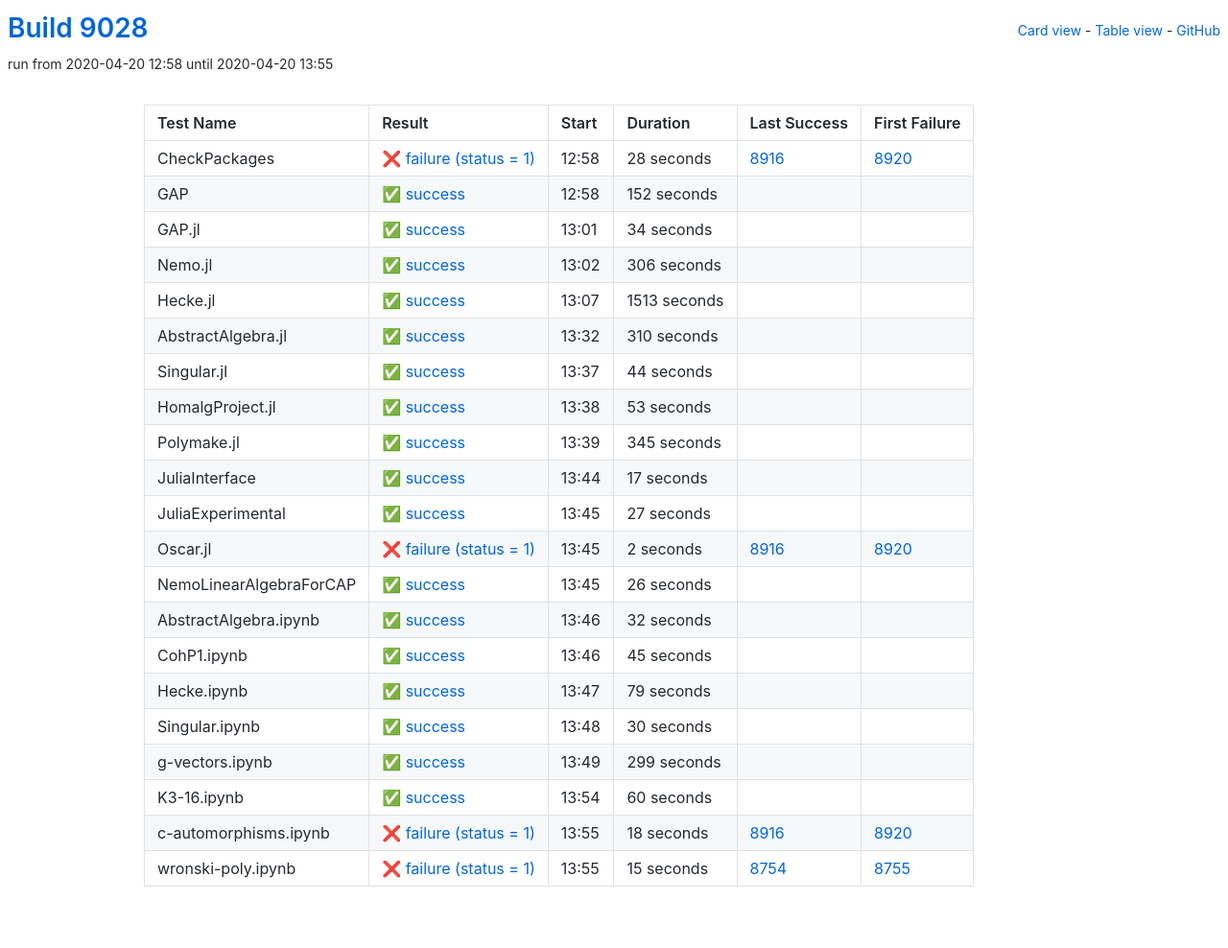
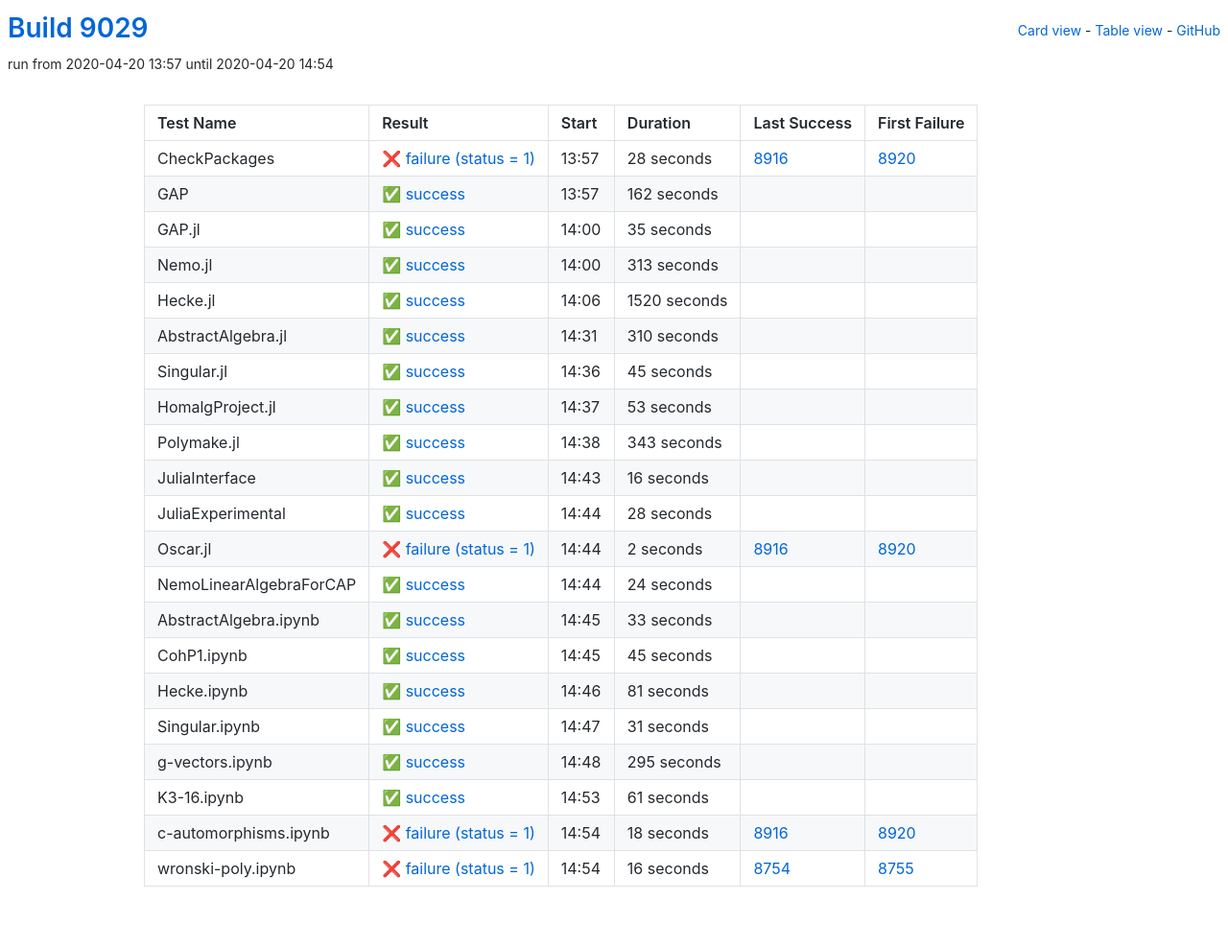
Before and after one commit to oscar-system/oscar-ci-status, a Jekyll site: the page built from table.html, in a window 1280 px wide. Shown: the whole page at 96% size. Built offline with Jekyll 4.4.1, drawn with Linux system fonts in a browser that asks for light colours.

Commit message:
Build 9029

```diff
--- a/_data/ci.yml
+++ b/_data/ci.yml
@@ -1,5 +1,5 @@
-build: 9028
-build_url: https://oscarci.mathematik.uni-kl.de/job/oscar/9028/
+build: 9029
+build_url: https://oscarci.mathematik.uni-kl.de/job/oscar/9029/
 job: oscar
 tests:
 - duration: 28
@@ -8,53 +8,53 @@ tests:
   first_failure_url: https://oscarci.mathematik.uni-kl.de/job/oscar/8920/
   last_success: 8916
   last_success_url: https://oscarci.mathematik.uni-kl.de/job/oscar/8916/
-  log: https://oscarci.mathematik.uni-kl.de/job/oscar/9028/artifact/logs/build-9028/CheckPackages.log
+  log: https://oscarci.mathematik.uni-kl.de/job/oscar/9029/artifact/logs/build-9029/CheckPackages.log
   name: CheckPackages
-  start: 2020-04-20 12:58
+  start: 2020-04-20 13:57
   status: failure
   success: false
-- duration: 152
+- duration: 162
   exitcode: 0
   first_failure: false
   first_failure_url: null
   last_success: false
   last_success_url: null
-  log: https://oscarci.mathematik.uni-kl.de/job/oscar/9028/artifact/logs/build-9028/GAP.log
+  log: https://oscarci.mathematik.uni-kl.de/job/oscar/9029/artifact/logs/build-9029/GAP.log
   name: GAP
-  start: 2020-04-20 12:58
+  start: 2020-04-20 13:57
   status: success
   success: true
-- duration: 34
+- duration: 35
   exitcode: 0
   first_failure: false
   first_failure_url: null
   last_success: false
   last_success_url: null
-  log: https://oscarci.mathematik.uni-kl.de/job/oscar/9028/artifact/logs/build-9028/GAP.jl.log
+  log: https://oscarci.mathematik.uni-kl.de/job/oscar/9029/artifact/logs/build-9029/GAP.jl.log
   name: GAP.jl
-  start: 2020-04-20 13:01
+  start: 2020-04-20 14:00
   status: success
   success: true
-- duration: 306
+- duration: 313
   exitcode: 0
   first_failure: false
   first_failure_url: null
   last_success: false
   last_success_url: null
-  log: https://oscarci.mathematik.uni-kl.de/job/oscar/9028/artifact/logs/build-9028/Nemo.jl.log
+  log: https://oscarci.mathematik.uni-kl.de/job/oscar/9029/artifact/logs/build-9029/Nemo.jl.log
   name: Nemo.jl
-  start: 2020-04-20 13:02
+  start: 2020-04-20 14:00
   status: success
   success: true
-- duration: 1513
+- duration: 1520
   exitcode: 0
   first_failure: false
   first_failure_url: null
   last_success: false
   last_success_url: null
-  log: https://oscarci.mathematik.uni-kl.de/job/oscar/9028/artifact/logs/build-9028/Hecke.jl.log
+  log: https://oscarci.mathematik.uni-kl.de/job/oscar/9029/artifact/logs/build-9029/Hecke.jl.log
   name: Hecke.jl
-  start: 2020-04-20 13:07
+  start: 2020-04-20 14:06
   status: success
   success: true
 - duration: 310
@@ -63,20 +63,20 @@ tests:
   first_failure_url: null
   last_success: false
   last_success_url: null
-  log: https://oscarci.mathematik.uni-kl.de/job/oscar/9028/artifact/logs/build-9028/AbstractAlgebra.jl.log
+  log: https://oscarci.mathematik.uni-kl.de/job/oscar/9029/artifact/logs/build-9029/AbstractAlgebra.jl.log
   name: AbstractAlgebra.jl
-  start: 2020-04-20 13:32
+  start: 2020-04-20 14:31
   status: success
   success: true
-- duration: 44
+- duration: 45
   exitcode: 0
   first_failure: false
   first_failure_url: null
   last_success: false
   last_success_url: null
-  log: https://oscarci.mathematik.uni-kl.de/job/oscar/9028/artifact/logs/build-9028/Singular.jl.log
+  log: https://oscarci.mathematik.uni-kl.de/job/oscar/9029/artifact/logs/build-9029/Singular.jl.log
   name: Singular.jl
-  start: 2020-04-20 13:37
+  start: 2020-04-20 14:36
   status: success
   success: true
 - duration: 53
@@ -85,42 +85,42 @@ tests:
   first_failure_url: null
   last_success: false
   last_success_url: null
-  log: https://oscarci.mathematik.uni-kl.de/job/oscar/9028/artifact/logs/build-9028/HomalgProject.jl.log
+  log: https://oscarci.mathematik.uni-kl.de/job/oscar/9029/artifact/logs/build-9029/HomalgProject.jl.log
   name: HomalgProject.jl
-  start: 2020-04-20 13:38
+  start: 2020-04-20 14:37
   status: success
   success: true
-- duration: 345
+- duration: 343
   exitcode: 0
   first_failure: false
   first_failure_url: null
   last_success: false
   last_success_url: null
-  log: https://oscarci.mathematik.uni-kl.de/job/oscar/9028/artifact/logs/build-9028/Polymake.jl.log
+  log: https://oscarci.mathematik.uni-kl.de/job/oscar/9029/artifact/logs/build-9029/Polymake.jl.log
   name: Polymake.jl
-  start: 2020-04-20 13:39
+  start: 2020-04-20 14:38
   status: success
   success: true
-- duration: 17
+- duration: 16
   exitcode: 0
   first_failure: false
   first_failure_url: null
   last_success: false
   last_success_url: null
-  log: https://oscarci.mathematik.uni-kl.de/job/oscar/9028/artifact/logs/build-9028/JuliaInterface.log
+  log: https://oscarci.mathematik.uni-kl.de/job/oscar/9029/artifact/logs/build-9029/JuliaInterface.log
   name: JuliaInterface
-  start: 2020-04-20 13:44
+  start: 2020-04-20 14:43
   status: success
   success: true
-- duration: 27
+- duration: 28
   exitcode: 0
   first_failure: false
   first_failure_url: null
   last_success: false
   last_success_url: null
-  log: https://oscarci.mathematik.uni-kl.de/job/oscar/9028/artifact/logs/build-9028/JuliaExperimental.log
+  log: https://oscarci.mathematik.uni-kl.de/job/oscar/9029/artifact/logs/build-9029/JuliaExperimental.log
   name: JuliaExperimental
-  start: 2020-04-20 13:45
+  start: 2020-04-20 14:44
   status: success
   success: true
 - duration: 2
@@ -129,31 +129,31 @@ tests:
   first_failure_url: https://oscarci.mathematik.uni-kl.de/job/oscar/8920/
   last_success: 8916
   last_success_url: https://oscarci.mathematik.uni-kl.de/job/oscar/8916/
-  log: https://oscarci.mathematik.uni-kl.de/job/oscar/9028/artifact/logs/build-9028/Oscar.jl.log
+  log: https://oscarci.mathematik.uni-kl.de/job/oscar/9029/artifact/logs/build-9029/Oscar.jl.log
   name: Oscar.jl
-  start: 2020-04-20 13:45
+  start: 2020-04-20 14:44
   status: failure
   success: false
-- duration: 26
+- duration: 24
   exitcode: 0
   first_failure: false
   first_failure_url: null
   last_success: false
   last_success_url: null
-  log: https://oscarci.mathematik.uni-kl.de/job/oscar/9028/artifact/logs/build-9028/NemoLinearAlgebraForCAP.log
+  log: https://oscarci.mathematik.uni-kl.de/job/oscar/9029/artifact/logs/build-9029/NemoLinearAlgebraForCAP.log
   name: NemoLinearAlgebraForCAP
-  start: 2020-04-20 13:45
+  start: 2020-04-20 14:44
   status: success
   success: true
-- duration: 32
+- duration: 33
   exitcode: 0
   first_failure: false
   first_failure_url: null
   last_success: false
   last_success_url: null
-  log: https://oscarci.mathematik.uni-kl.de/job/oscar/9028/artifact/logs/build-9028/AbstractAlgebra.ipynb.log
+  log: https://oscarci.mathematik.uni-kl.de/job/oscar/9029/artifact/logs/build-9029/AbstractAlgebra.ipynb.log
   name: AbstractAlgebra.ipynb
-  start: 2020-04-20 13:46
+  start: 2020-04-20 14:45
   status: success
   success: true
 - duration: 45
@@ -162,53 +162,53 @@ tests:
   first_failure_url: null
   last_success: false
   last_success_url: null
-  log: https://oscarci.mathematik.uni-kl.de/job/oscar/9028/artifact/logs/build-9028/CohP1.ipynb.log
+  log: https://oscarci.mathematik.uni-kl.de/job/oscar/9029/artifact/logs/build-9029/CohP1.ipynb.log
   name: CohP1.ipynb
-  start: 2020-04-20 13:46
+  start: 2020-04-20 14:45
   status: success
   success: true
-- duration: 79
+- duration: 81
   exitcode: 0
   first_failure: false
   first_failure_url: null
   last_success: false
   last_success_url: null
-  log: https://oscarci.mathematik.uni-kl.de/job/oscar/9028/artifact/logs/build-9028/Hecke.ipynb.log
+  log: https://oscarci.mathematik.uni-kl.de/job/oscar/9029/artifact/logs/build-9029/Hecke.ipynb.log
   name: Hecke.ipynb
-  start: 2020-04-20 13:47
+  start: 2020-04-20 14:46
   status: success
   success: true
-- duration: 30
+- duration: 31
   exitcode: 0
   first_failure: false
   first_failure_url: null
   last_success: false
   last_success_url: null
-  log: https://oscarci.mathematik.uni-kl.de/job/oscar/9028/artifact/logs/build-9028/Singular.ipynb.log
+  log: https://oscarci.mathematik.uni-kl.de/job/oscar/9029/artifact/logs/build-9029/Singular.ipynb.log
   name: Singular.ipynb
-  start: 2020-04-20 13:48
+  start: 2020-04-20 14:47
   status: success
   success: true
-- duration: 299
+- duration: 295
   exitcode: 0
   first_failure: false
   first_failure_url: null
   last_success: false
   last_success_url: null
-  log: https://oscarci.mathematik.uni-kl.de/job/oscar/9028/artifact/logs/build-9028/g-vectors.ipynb.log
+  log: https://oscarci.mathematik.uni-kl.de/job/oscar/9029/artifact/logs/build-9029/g-vectors.ipynb.log
   name: g-vectors.ipynb
-  start: 2020-04-20 13:49
+  start: 2020-04-20 14:48
   status: success
   success: true
-- duration: 60
+- duration: 61
   exitcode: 0
   first_failure: false
   first_failure_url: null
   last_success: false
   last_success_url: null
-  log: https://oscarci.mathematik.uni-kl.de/job/oscar/9028/artifact/logs/build-9028/K3-16.ipynb.log
+  log: https://oscarci.mathematik.uni-kl.de/job/oscar/9029/artifact/logs/build-9029/K3-16.ipynb.log
   name: K3-16.ipynb
-  start: 2020-04-20 13:54
+  start: 2020-04-20 14:53
   status: success
   success: true
 - duration: 18
@@ -217,19 +217,19 @@ tests:
   first_failure_url: https://oscarci.mathematik.uni-kl.de/job/oscar/8920/
   last_success: 8916
   last_success_url: https://oscarci.mathematik.uni-kl.de/job/oscar/8916/
-  log: https://oscarci.mathematik.uni-kl.de/job/oscar/9028/artifact/logs/build-9028/c-automorphisms.ipynb.log
+  log: https://oscarci.mathematik.uni-kl.de/job/oscar/9029/artifact/logs/build-9029/c-automorphisms.ipynb.log
   name: c-automorphisms.ipynb
-  start: 2020-04-20 13:55
+  start: 2020-04-20 14:54
   status: failure
   success: false
-- duration: 15
+- duration: 16
   exitcode: 1
   first_failure: 8755
   first_failure_url: https://oscarci.mathematik.uni-kl.de/job/oscar/8755/
   last_success: 8754
   last_success_url: https://oscarci.mathematik.uni-kl.de/job/oscar/8754/
-  log: https://oscarci.mathematik.uni-kl.de/job/oscar/9028/artifact/logs/build-9028/wronski-poly.ipynb.log
+  log: https://oscarci.mathematik.uni-kl.de/job/oscar/9029/artifact/logs/build-9029/wronski-poly.ipynb.log
   name: wronski-poly.ipynb
-  start: 2020-04-20 13:55
+  start: 2020-04-20 14:54
   status: failure
   success: false
```
Also changed, not shown: README.md.
